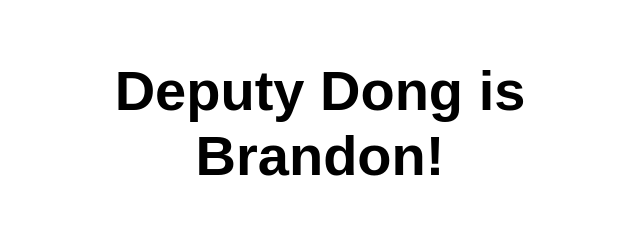
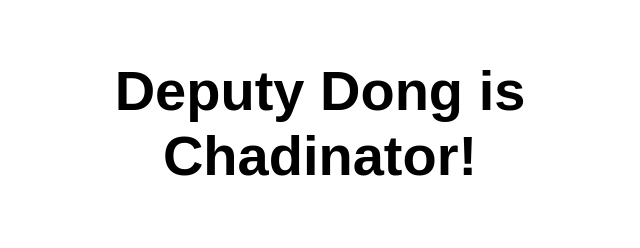
Before and after one commit to 3dvoxel/staticwebdev, a website: page src/index.html in a window 1280 px wide. Shown: the whole page, without its empty margins (320-960 px from the left). Drawn offline with Linux system fonts and the light colour scheme.

Commit message:
Update index.html
Chadinator

```diff
--- a/src/index.html
+++ b/src/index.html
@@ -5,12 +5,12 @@
   <meta charset="UTF-8">
   <meta name="viewport" content="width=device-width, initial-scale=1.0">
   <link rel="stylesheet" href="styles.css">
-  <title>Deputy Dong is Brandon!</title>
+  <title>Deputy Dong is Chadinator!</title>
 </head>
 
 <body>
   <main>
-    <h1>Deputy Dong is Brandon!</h1>
+    <h1>Deputy Dong is Chadinator!</h1>
   </main>
 </body>
 
```
